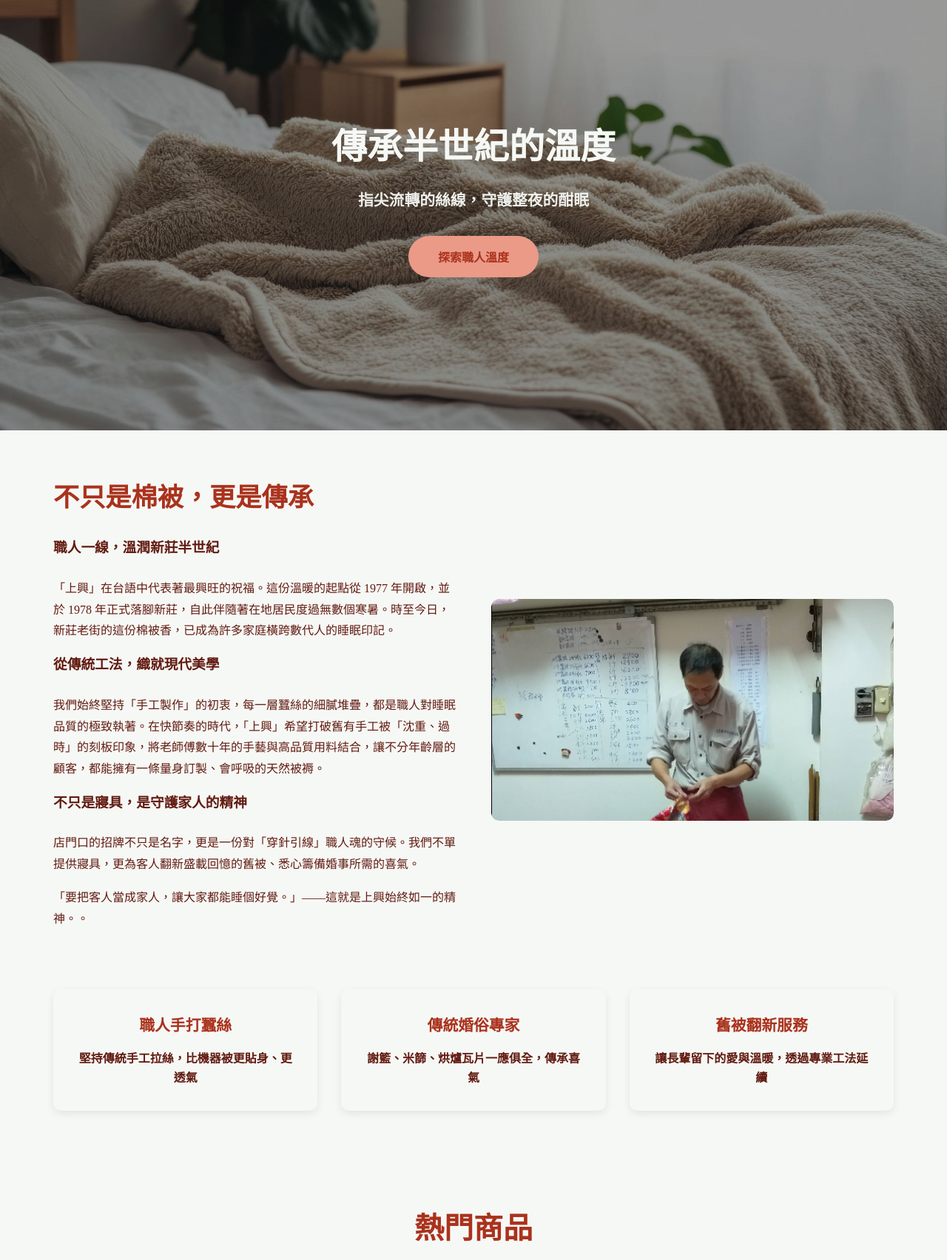
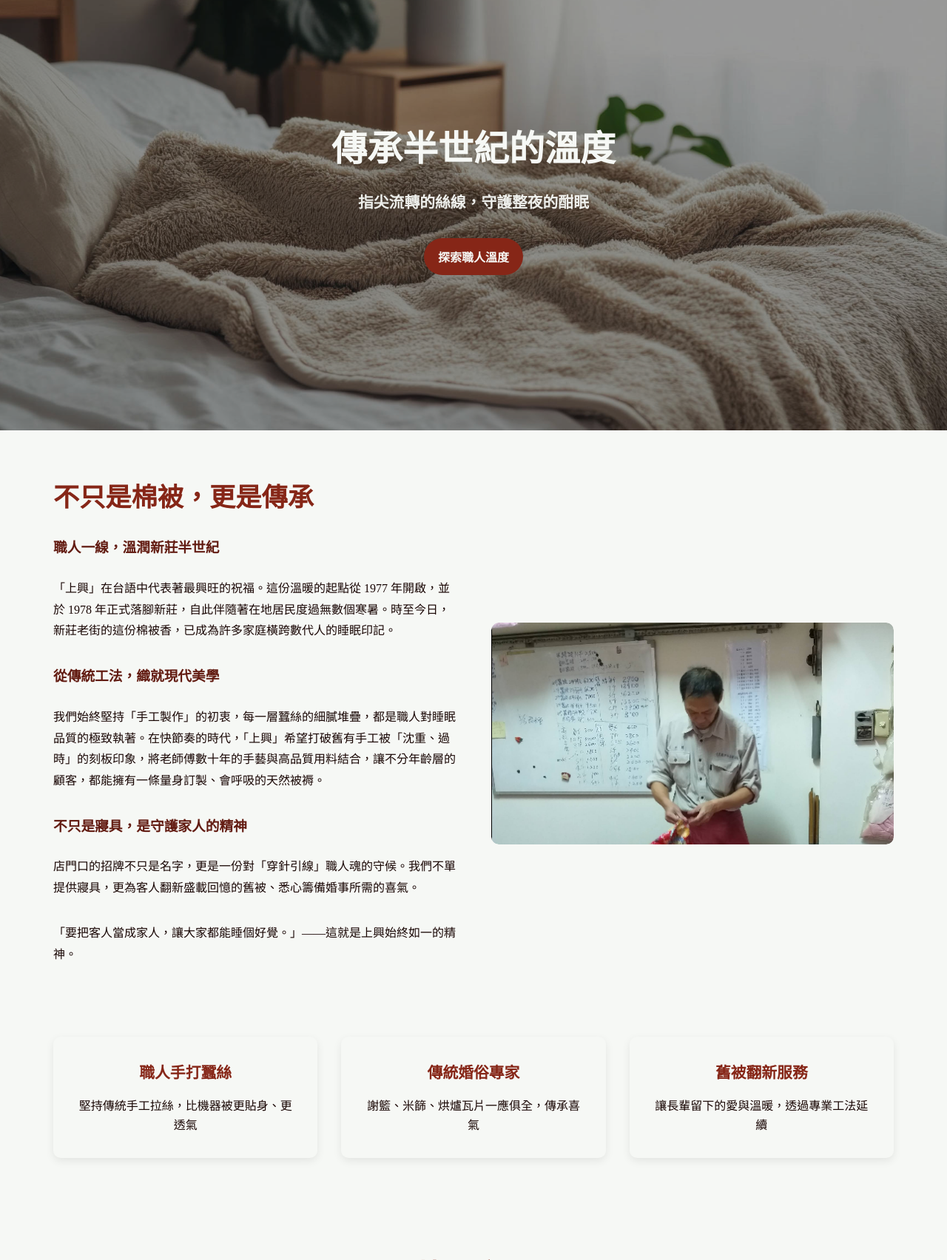
Before and after one commit to jekkinoopy/SiongHing, a PHP site: page / in a window 1280 px wide. Shown: the part 218-1922 px from the top of the page at 74% size. Run offline with PHP 8.4, Linux system fonts and the light colour scheme.

Commit message:
調整CSS

```diff
--- a/index.html
+++ b/index.html
@@ -6,6 +6,7 @@
     <meta http-equiv="X-UA-Compatible" content="IE=edge">
     <meta name="viewport" content="width=device-width, initial-scale=1.0">
     <title>上興棉被行 - 頂級寢具專家</title>
+    <link rel="icon" type="image/svg+xml" href="./image/上興棉被行.svg">
     <link rel="preconnect" href="https://fonts.googleapis.com">
     <link rel="preconnect" href="https://fonts.gstatic.com" crossorigin>
     <link
@@ -63,7 +64,7 @@
             <h3>不只是寢具，是守護家人的精神</h3><br>
             <p>店門口的招牌不只是名字，更是一份對「穿針引線」職人魂的守候。我們不單提供寢具，更為客人翻新盛載回憶的舊被、悉心籌備婚事所需的喜氣。</p>
             <p>
-                「要把客人當成家人，讓大家都能睡個好覺。」——這就是上興始終如一的精神。。
+                「要把客人當成家人，讓大家都能睡個好覺。」——這就是上興始終如一的精神。
             </p>
         </div>
         <div class="about-image"><img src="image/螢幕擷取畫面 2026-04-17 134638.png" alt=""></div>
@@ -77,18 +78,18 @@
     <section class="features">
         <div class="feature-card">
             <!-- <div class="feature-icon">✨</div> -->
-            <h3><b>職人手打蠶絲</b></h3>
-            <p><b>堅持傳統手工拉絲，比機器被更貼身、更透氣</b></p>
+            <h3>職人手打蠶絲</h3>
+            <p>堅持傳統手工拉絲，比機器被更貼身、更透氣</b></p>
         </div>
         <div class="feature-card">
             <!-- <div class="feature-icon">🌙</div> -->
-            <h3><b>傳統婚俗專家</b></h3>
-            <p><b>謝籃、米篩、烘爐瓦片一應俱全，傳承喜氣</b></p>
+            <h3>傳統婚俗專家</h3>
+            <p>謝籃、米篩、烘爐瓦片一應俱全，傳承喜氣</b></p>
         </div>
         <div class="feature-card">
             <!-- <div class="feature-icon">♻️</div> -->
-            <h3><b>舊被翻新服務</b></h3>
-            <p><b>讓長輩留下的愛與溫暖，透過專業工法延續</b></p>
+            <h3>舊被翻新服務</h3>
+            <p>讓長輩留下的愛與溫暖，透過專業工法延續</b></p>
         </div>
     </section>
 
@@ -100,36 +101,36 @@
                 <!-- <div class="product-image">🛏️</div> -->
                 <div class="product-info">
                     <h3>招牌手打蠶絲被</h3>
-                    <div class="product-price">NT$ 依尺寸報價</div>
+                    <!-- <div class="product-price">NT$ 依尺寸報價</div> -->
                     <p class="product-desc">冬暖夏涼，純天然長纖維不跑棉</p>
-                    <button class="add-to-cart">查看細節</button>
+                    <!-- <button class="add-to-cart">查看細節</button> -->
                 </div>
             </div>
             <div class="product-card">
                 <!-- <div class="product-image">☁️</div> -->
                 <div class="product-info">
                     <h3>純棉手工棉被</h3>
-                    <div class="product-price">NT$ 2,480</div>
+                    <!-- <div class="product-price">NT$ 2,480</div> -->
                     <p class="product-desc">傳統厚實感，充滿陽光的味道</p>
-                    <button class="add-to-cart">加入購物車</button>
+                    <!-- <button class="add-to-cart">加入購物車</button> -->
                 </div>
             </div>
             <div class="product-card">
                 <!-- <div class="product-image">🌿</div> -->
                 <div class="product-info">
                     <h3>新婚六禮/十二禮組</h3>
-                    <div class="product-price">傳統禮俗專案</div>
+                    <!-- <div class="product-price">傳統禮俗專案</div> -->
                     <p class="product-desc">含謝籃、米篩等必備用品</p>
-                    <button class="add-to-cart">線上諮詢</button>
+                    <!-- <button class="add-to-cart">線上諮詢</button> -->
                 </div>
             </div>
             <div class="product-card">
                 <!-- <div class="product-image">🎀</div> -->
                 <div class="product-info">
                     <h3>精選床包保潔組</h3>
-                    <div class="product-price">NT$ 1,480</div>
+                    <!-- <div class="product-price">NT$ 1,480</div> -->
                     <p class="product-desc">保護您的珍貴蠶絲被，舒適親肌</p>
-                    <button class="add-to-cart">加入購物車</button>
+                    <!-- <button class="add-to-cart">加入購物車</button> -->
                 </div>
             </div>
         </div>
@@ -152,7 +153,7 @@ Q：蠶絲被如何保養？ (分享老闆親自示範的套被技術與清潔
         <h2>老街尋蹤</h2>
         <iframe
             src="https://www.google.com/maps/embed?pb=!1m18!1m12!1m3!1d14459.659830973384!2d121.42519190618894!3d25.036959952991893!2m3!1f0!2f0!3f0!3m2!1i1024!2i768!4f13.1!3m3!1m2!1s0x3442a8754ded7879%3A0x4c84a8d70ba1101!2z5LiK6IiI5qOJ6KKr6KGM!5e0!3m2!1szh-TW!2stw!4v1776404700015!5m2!1szh-TW!2stw"
-            width="600" height="450" style="border:0;" allowfullscreen="" loading="lazy"
+            width="600" height="250" style="border:0;" allowfullscreen="" loading="lazy"
             referrerpolicy="no-referrer-when-downgrade"></iframe>
         <ul class="contact-info">
             <li><img src="image/上興棉被行橫.svg" alt=""></li>
--- a/style.css
+++ b/style.css
@@ -6,7 +6,7 @@
 
 :root {
     /* 主色：採用色卡中段具代表性的磚紅，呼應招牌紅字 */
-    --primary-color: #aa321d;
+    --primary-color: #862617;
 
     /* 次色：採用較淺的珊瑚橘，用於點綴或次要標題 */
     --secondary-color: #de5a3f;
@@ -22,7 +22,7 @@
 
     /* --- 以下為依照色卡新增的完整漸層色系，方便你後續微調使用 --- */
     --color-deep-brown: #190604;
-    --color-brick-red: #862617;
+
     --color-warm-orange: #cf3f23;
     --color-soft-peach: #e47b63;
 
@@ -181,9 +181,9 @@ nav.scrolled .nav-links a:hover {
 }
 
 .hero-btn {
-    background-color: var(--accent-color);
-    color: var(--primary-color);
-    padding: 1rem 2.5rem;
+    background-color: var(--primary-color);
+    color: var(--light-color);
+    padding: 0.8rem 1.2rem ;
     border: none;
     border-radius: 50px;
     font-size: 1rem;
@@ -196,9 +196,56 @@ nav.scrolled .nav-links a:hover {
 
 .hero-btn:hover {
     background-color: var(--light-color);
+    color: var(--primary-color);
     transform: translateY(-2px);
     box-shadow: 0 8px 16px rgba(0, 0, 0, 0.2);
 }
+
+
+/* 關於我們 */
+.about-section {
+    max-width: 1200px;
+    margin: 4rem auto;
+    padding: 0 2rem;
+    display: grid;
+    grid-template-columns: 1fr 1fr;
+    gap: 3rem;
+    align-items: center;
+}
+
+.about-content h2 {
+    font-family: 'Noto Serif TC', serif;
+    font-size: 2.2rem;
+    color: var(--primary-color);
+    margin-bottom: 1.5rem;
+    font-weight: 700;
+}
+
+.about-content p {
+    color: var(--color-deep-brown);
+    margin-bottom: 2rem;
+    line-height: 1.8;
+}
+
+.about-image {
+    width: 100%;
+    height: 300px;
+    /* background: linear-gradient(135deg, var(--accent-color) 0%, var(--secondary-color) 100%); */
+    border-radius: 10px;
+    display: flex;
+    align-items: center;
+    justify-content: center;
+    font-size: 5rem;
+    overflow: hidden;
+}
+
+.about-image img {
+    width: 100%;
+    height: 100%;
+    object-fit: cover;
+    border-radius: 10px;
+}
+
 
 /* 特色區 */
 .features {
@@ -233,6 +280,11 @@ nav.scrolled .nav-links a:hover {
     color: var(--primary-color);
     margin-bottom: 1rem;
     font-size: 1.3rem;
+}
+
+.feature-card p {
+    color: var(--color-deep-brown);
+    font-weight: normal;
 }
 
 /* 產品展示 */
@@ -300,7 +352,7 @@ nav.scrolled .nav-links a:hover {
 }
 
 .product-desc {
-    color: ;
+
     font-size: 0.9rem;
     margin-bottom: 1rem;
 }
@@ -321,49 +373,6 @@ nav.scrolled .nav-links a:hover {
     background-color: var(--secondary-color);
 }
 
-/* 關於我們 */
-.about-section {
-    max-width: 1200px;
-    margin: 4rem auto;
-    padding: 0 2rem;
-    display: grid;
-    grid-template-columns: 1fr 1fr;
-    gap: 3rem;
-    align-items: center;
-}
-
-.about-content h2 {
-    font-family: 'Noto Serif TC', serif;
-    font-size: 2.2rem;
-    color: var(--primary-color);
-    margin-bottom: 1.5rem;
-    font-weight: 700;
-}
-
-.about-content p {
-    color: var(--dark-color);
-    margin-bottom: 1rem;
-    line-height: 1.8;
-}
-
-.about-image {
-    width: 100%;
-    height: 300px;
-    /* background: linear-gradient(135deg, var(--accent-color) 0%, var(--secondary-color) 100%); */
-    border-radius: 10px;
-    display: flex;
-    align-items: center;
-    justify-content: center;
-    font-size: 5rem;
-    overflow: hidden;
-}
-
-.about-image img {
-    width: 100%;
-    height: 100%;
-    object-fit: cover;
-    border-radius: 10px;
-}
 
 /* 聯絡我們 */
 .contact-section {
```
